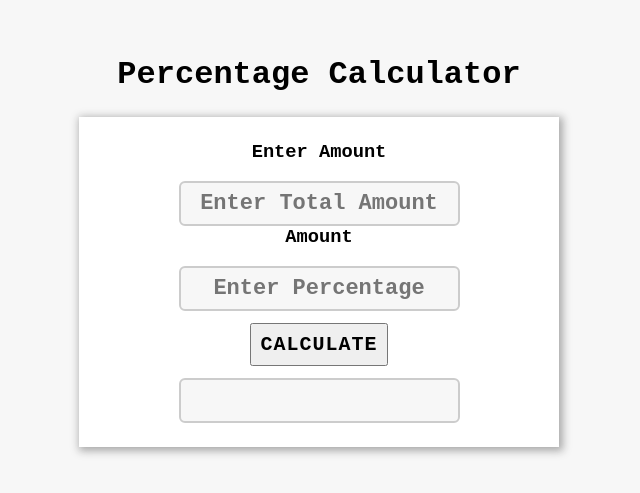
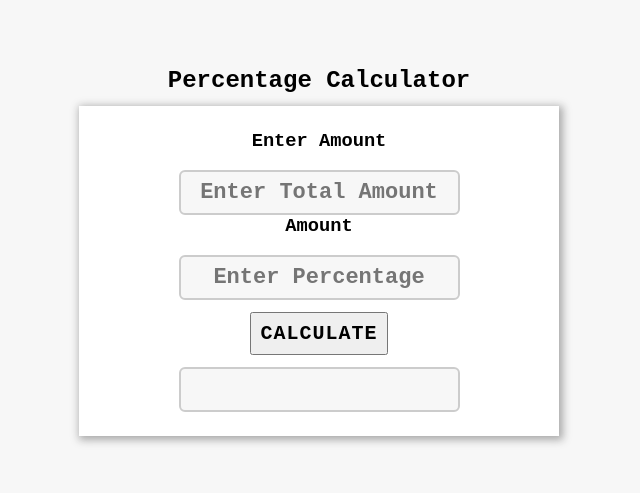
Before and after one commit to Shankar97k/calculate.github.io, a plain HTML site: page index.html in a window 1280 px wide. Shown: the part 143-636 px from the top of the page, without its empty margins (321-961 px from the left). Drawn offline with Linux system fonts and the light colour scheme.

Commit message:
Update index.html

```diff
--- a/index.html
+++ b/index.html
@@ -11,7 +11,7 @@
 </head>
 
 <body>
-	<h1>Percentage Calculator</h1>
+	<h2><center>Percentage Calculator</center></h2>
 
 	<div>
 
```
